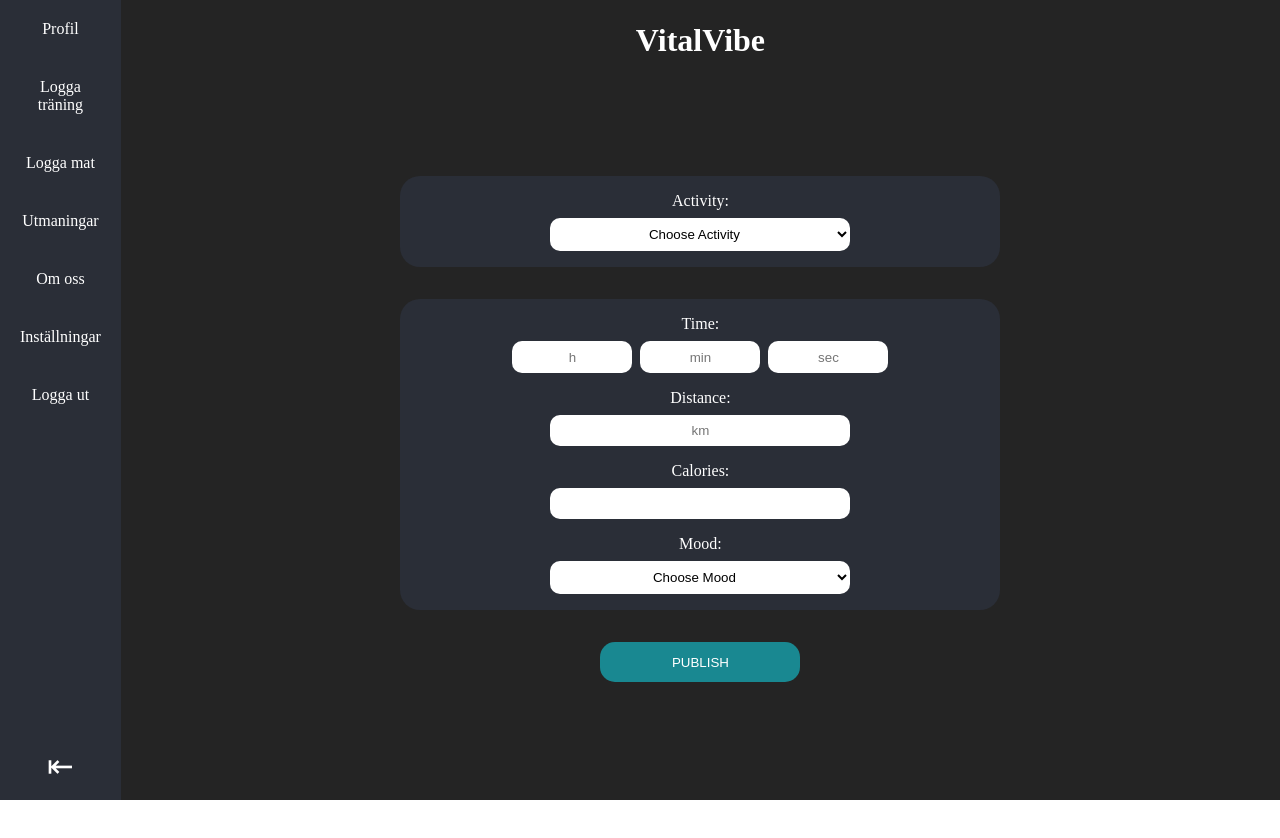
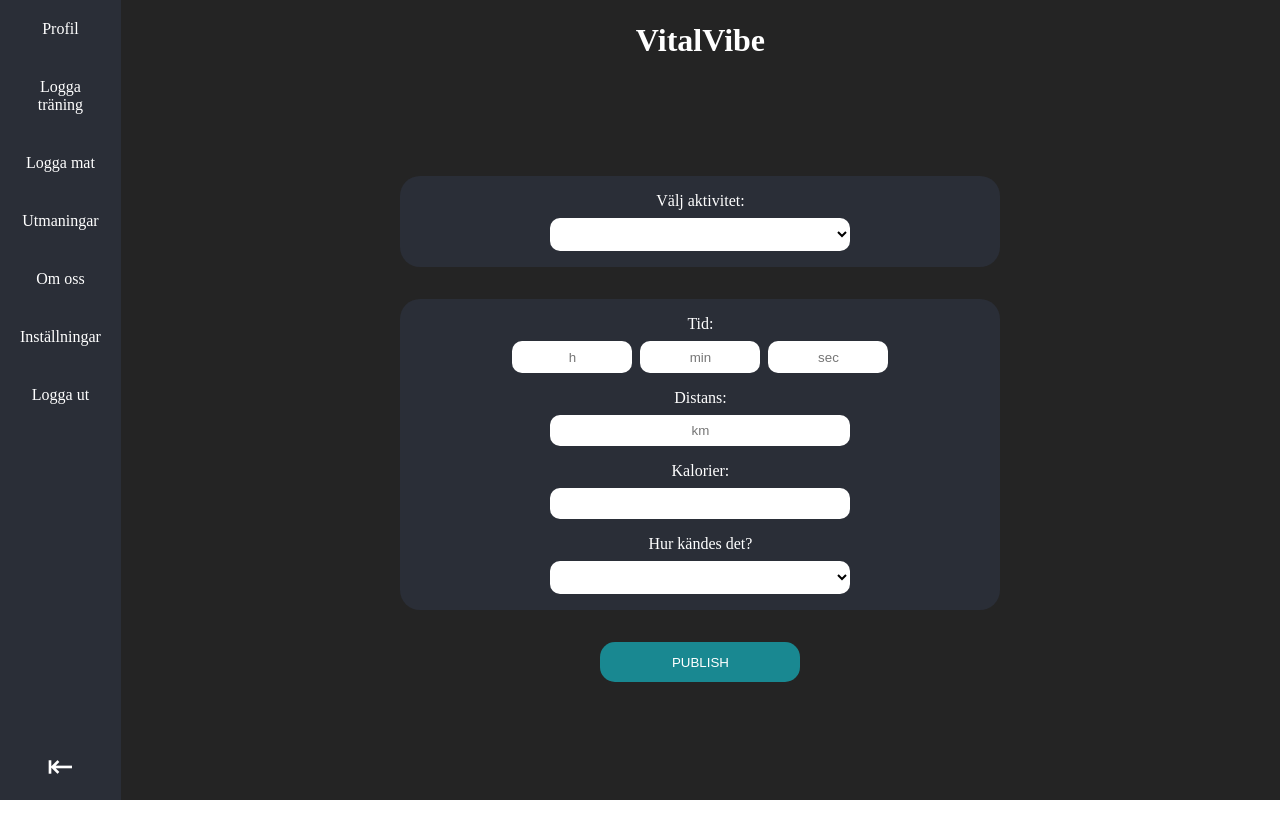
Before and after one commit to johnsson84/VitalVibe_Frontend, a React (Vite) app: page /profile/training in a window 1280 px wide. Shown: the top 838 px of the page. Built offline with nearby package versions, Linux system fonts and the light colour scheme; sample sign-in values are in the browser's storage.

Commit message:
fixed time convert to seconds

```diff
--- a/src/components/training/AddTraining.jsx
+++ b/src/components/training/AddTraining.jsx
@@ -20,13 +20,15 @@ const AddTraining = () => {
     seconds: "",
   });
 
+  const [seconds, setSeconds] = useState(0);
+
   const [activity, setActivity] = useState({
     userId: loggedInUserId,
     activityName: "",
     distance: "",
     mood: "",
     calories: "",
-    time: time.hours + time.minutes + time.seconds,
+    time: "",
   });
 
   const handleActivity = (e) => {
@@ -35,30 +37,43 @@ const AddTraining = () => {
     setActivity({ ...activity, [name]: value });
   };
 
-  const handleDistance = (e) => {
+  const handleTime = (e) => {
     const name = e.target.name;
     const value = e.target.value;
-    setDistance({ ...distance, [name]: value });
+    setTime({ ...time, [name]: value });
   };
 
   const handlePublish = (e) => {
     e.preventDefault();
 
+    let hourSeconds = Number(time.hours) * 3600;
+    let minuteSeconds = Number(time.minutes) * 60;
+    let secondsSeconds = Number(time.seconds);
+
+    let totalSeconds = hourSeconds + minuteSeconds + secondsSeconds;
+
+    activity.time = totalSeconds;
+
+    console.log("tid: " + JSON.stringify(activity));
+    console.log("sekunder: " + totalSeconds);
+
     addActivity(activity);
 
     setActivity({
+      userId: loggedInUserId,
       activityName: "",
       distance: "",
+      mood: "",
+      calories: "",
       time: "",
-      calories: "",
-      mood: "",
     });
+    setTime({ hours: "", minutes: "", seconds: "" });
   };
 
   return (
     <div className="addTMain">
       <section>
-        <p>Activity:</p>
+        <p>Välj aktivitet:</p>
         <select
           name="activityName"
           placeholder="activity"
@@ -67,14 +82,14 @@ const AddTraining = () => {
           onChange={handleActivity}
           className="chooseActivity"
         >
-          <option value="">Choose Activity</option>
-          <option value="running">Running</option>
-          <option value="walking">Walking</option>
-          <option value="biking">Biking</option>
+          <option value=""></option>
+          <option value="running">Spring</option>
+          <option value="walking">Gå</option>
+          <option value="biking">Cykla</option>
         </select>
       </section>
       <section>
-        <p>Time:</p>
+        <p>Tid:</p>
         <div className="timeDiv">
           <input
             className="timeInput"
@@ -82,7 +97,7 @@ const AddTraining = () => {
             name="hours"
             value={time.hours}
             required
-            onChange={handleDistance}
+            onChange={handleTime}
             placeholder="h"
             id="hours"
           />
@@ -92,7 +107,7 @@ const AddTraining = () => {
             name="minutes"
             value={time.minutes}
             required
-            onChange={handleDistance}
+            onChange={handleTime}
             placeholder="min"
             id="minutes"
           />
@@ -102,12 +117,12 @@ const AddTraining = () => {
             name="seconds"
             value={time.seconds}
             required
-            onChange={handleDistance}
+            onChange={handleTime}
             placeholder="sec"
             id="seconds"
           />
         </div>
-        <p>Distance:</p>
+        <p>Distans:</p>
         <input
           className="addNumberInput"
           type="number"
@@ -119,7 +134,7 @@ const AddTraining = () => {
           placeholder="km"
           min="0"
         />
-        <p>Calories:</p>
+        <p>Kalorier:</p>
         <input
           className="addNumberInput"
           type="number"
@@ -131,7 +146,7 @@ const AddTraining = () => {
           min="0"
         />
 
-        <p>Mood:</p>
+        <p>Hur kändes det?</p>
         <select
           name="mood"
           placeholder="Mood"
@@ -140,11 +155,11 @@ const AddTraining = () => {
           onChange={handleActivity}
           className="chooseMood"
         >
-          <option value="">Choose Mood</option>
-          <option value="BAD">Bad</option>
-          <option value="AVERAGE">Average</option>
-          <option value="GOOD">Good</option>
-          <option value="VERYGOOD">Very Good</option>
+          <option value=""></option>
+          <option value="BAD">Jobbigt</option>
+          <option value="AVERAGE">Hyfsat</option>
+          <option value="GOOD">Bra</option>
+          <option value="VERYGOOD">Jättebra!</option>
         </select>
       </section>
 
```
